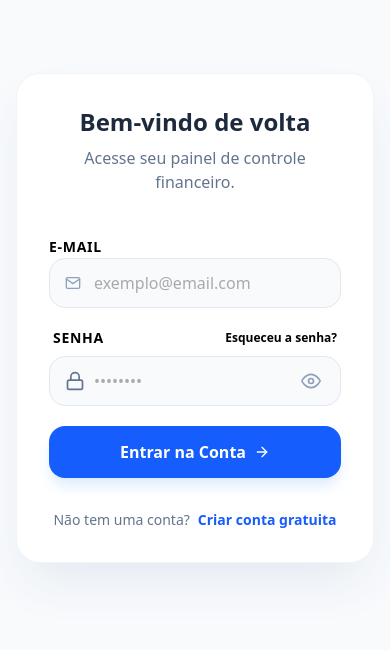
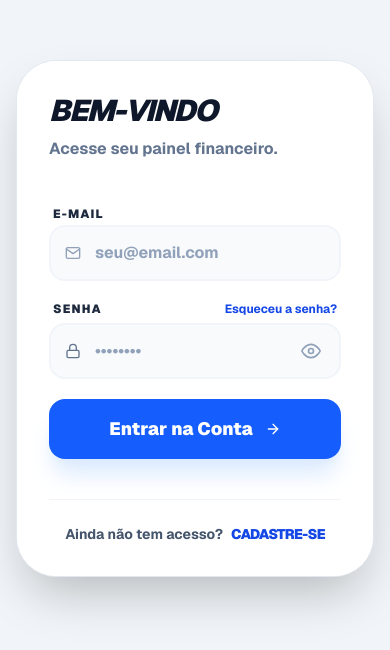
Before and after one commit to verronebrunaa/financeiro, a Next.js app: page /login in a window 390 px wide. Shown: the part 104-754 px from the top of the page. Built offline with nearby package versions, Linux system fonts and the light colour scheme; no server answers.

Commit message:
feat: add phone number input and formatting to login and settings pages

```diff
--- a/src/app/login/page.tsx
+++ b/src/app/login/page.tsx
@@ -11,7 +11,18 @@ import {
   FiShield,
   FiEyeOff,
   FiEye,
+  FiUser,
+  FiPhone,
 } from "react-icons/fi";
+
+function formatPhone(value: string) {
+  const digits = value.replace(/\D/g, "");
+  if (digits.length <= 2) return `(${digits}`;
+  if (digits.length <= 7) return `(${digits.slice(0, 2)}) ${digits.slice(2)}`;
+  if (digits.length <= 11)
+    return `(${digits.slice(0, 2)}) ${digits.slice(2, 7)}-${digits.slice(7, 11)}`;
+  return `(${digits.slice(0, 2)}) ${digits.slice(2, 7)}-${digits.slice(7, 11)}`;
+}
 
 export default function LoginPage() {
   const [email, setEmail] = useState("");
@@ -19,118 +30,194 @@ export default function LoginPage() {
   const [showPassword, setShowPassword] = useState(false);
   const [isRegister, setIsRegister] = useState(false);
   const [loading, setLoading] = useState(false);
+
+  const [fullName, setFullName] = useState("");
+  const [phone, setPhone] = useState("");
+
   const router = useRouter();
-  const toast = useToast()
+  const toast = useToast();
+
+  function clearForm() {
+    setEmail("");
+    setPassword("");
+    setFullName("");
+    setPhone("");
+  }
 
   async function handleSubmit(e: React.SyntheticEvent<HTMLFormElement>) {
     e.preventDefault();
     setLoading(true);
     try {
       if (isRegister) {
-        const { error } = await supabase.auth.signUp({ email, password });
+        const { error } = await supabase.auth.signUp({
+          email,
+          password,
+          options: {
+            data: {
+              full_name: fullName,
+              phone: phone,
+            },
+          },
+        });
+
         if (error) throw error;
-        // show toast instead of alert
-        toast.show({ message: 'Confirme seu e-mail para continuar.', variant: 'info' })
+
+        toast.show({
+          message: "Confirme seu e-mail para continuar.",
+          variant: "info",
+        });
+
+        clearForm();
+        setIsRegister(false);
       } else {
         const { data, error } = await supabase.auth.signInWithPassword({
           email,
           password,
         });
+
         if (error) throw error;
         if (data.session) router.push("/dashboard");
       }
-    } catch (err: any) {
-      toast.show({ message: err.message || 'Erro na autenticação', variant: 'error' })
+    } catch (err: unknown) {
+      let errorMsg = "Erro na autenticação";
+      if (err instanceof Error) errorMsg = err.message;
+      toast.show({ message: errorMsg, variant: "error" });
     } finally {
       setLoading(false);
     }
   }
 
   return (
-    <div className="min-h-screen flex items-center justify-center bg-slate-50 p-4">
-      {/* Container Principal */}
-      <div className="w-full max-w-250 grid md:grid-cols-2 bg-white rounded-3xl overflow-hidden shadow-2xl shadow-slate-200 border border-slate-100">
-        {/* Lado Esquerdo: Branding/Marketing */}
-        <div className="hidden md:flex flex-col justify-between p-12 bg-linear-to-br from-blue-600 to-indigo-700 text-white">
+    <div className="min-h-screen flex items-center justify-center bg-slate-100 p-4 font-sans text-slate-900">
+      <div className="w-full max-w-5xl grid md:grid-cols-2 bg-white rounded-[40px] overflow-hidden shadow-2xl border border-slate-200">
+        <div className="hidden md:flex flex-col justify-between p-12 bg-linear-to-br from-blue-700 to-indigo-900 text-white">
           <div>
-            <div className="flex items-center gap-2 mb-8">
-              <div className="w-10 h-10 bg-white/20 backdrop-blur-md rounded-xl flex items-center justify-center font-bold text-2xl tracking-tighter italic">
+            <div className="flex items-center gap-2 mb-12">
+              <div className="w-10 h-10 bg-white text-blue-700 rounded-xl flex items-center justify-center font-extrabold text-2xl italic shadow-lg">
                 $
               </div>
               <span className="text-2xl font-bold tracking-tight italic">
-                Finan<span className="opacity-50">.</span>
+                Finna<span className="text-blue-300">.</span>
               </span>
             </div>
-            <h2 className="text-4xl font-bold leading-tight mb-4 text-balance">
-              Domine suas finanças com inteligência.
+            <h2 className="text-4xl font-black leading-tight mb-6 tracking-tighter italic">
+              {isRegister
+                ? "Comece sua jornada financeira hoje."
+                : "Domine suas finanças com inteligência."}
             </h2>
-            <p className="text-blue-100 text-lg">
+            <p className="text-blue-100 text-lg font-medium">
               Importe extratos, categorize gastos e visualize seu crescimento em
               um só lugar.
             </p>
           </div>
 
-          <div className="space-y-4">
-            <div className="flex items-center gap-3 text-sm bg-white/10 p-3 rounded-2xl backdrop-blur-sm">
-              <FiShield className="text-blue-200" size={20} />
-              <span>Segurança de nível bancário para seus dados.</span>
-            </div>
+          <div className="flex items-center gap-3 text-sm bg-white/10 p-4 rounded-2xl backdrop-blur-md border border-white/10">
+            <FiShield className="text-blue-200" size={24} />
+            <span className="font-bold uppercase tracking-widest text-[10px]">
+              Segurança de nível bancário para seus dados
+            </span>
           </div>
         </div>
 
-        {/* Lado Direito: Formulário */}
-        <div className="p-8 md:p-12 flex flex-col justify-center">
-          <div className="mb-10 text-center md:text-left">
-            <h3 className="text-2xl font-bold text-slate-800">
-              {isRegister ? "Crie sua conta" : "Bem-vindo de volta"}
+        <div className="p-8 md:p-16 flex flex-col justify-center bg-white">
+          <div className="mb-10">
+            <h3 className="text-3xl font-black text-slate-900 tracking-tighter uppercase italic">
+              {isRegister ? "Criar conta" : "Bem-vindo"}
             </h3>
-            <p className="text-slate-500 mt-2">
+            <p className="text-slate-500 font-bold mt-2">
               {isRegister
-                ? "Comece a organizar sua vida financeira hoje."
-                : "Acesse seu painel de controle financeiro."}
+                ? "Preencha os dados abaixo."
+                : "Acesse seu painel financeiro."}
             </p>
           </div>
 
           <form onSubmit={handleSubmit} className="space-y-5">
+            {isRegister && (
+              <div className="animate-in fade-in slide-in-from-top-2 duration-300 space-y-5">
                 <div className="space-y-1.5">
-              <label htmlFor="email" className="text-sm font-bold text-black uppercase tracking-wider">
+                  <label
+                    htmlFor="fullName"
+                    className="text-xs font-black text-slate-800 uppercase tracking-widest ml-1"
+                  >
+                    Nome Completo
+                  </label>
+                  <div className="relative group">
+                    <FiUser className="absolute left-4 top-1/2 -translate-y-1/2 text-slate-400 group-focus-within:text-blue-600 transition-colors" />
+                    <input
+                      id="fullName"
+                      className="w-full bg-slate-50 border-2 border-slate-100 rounded-2xl py-3.5 pl-11 pr-4 text-slate-900 font-bold placeholder:text-slate-400 focus:bg-white focus:border-blue-600 focus:ring-4 focus:ring-blue-50 transition-all outline-none"
+                      value={fullName}
+                      onChange={(e) => setFullName(e.target.value)}
+                      placeholder="Seu nome"
+                      required={isRegister}
+                    />
+                  </div>
+                </div>
+
+                <div className="space-y-1.5">
+                  <label
+                    htmlFor="phone"
+                    className="text-xs font-black text-slate-800 uppercase tracking-widest ml-1"
+                  >
+                    Telefone
+                  </label>
+                  <div className="relative group">
+                    <FiPhone className="absolute left-4 top-1/2 -translate-y-1/2 text-slate-400 group-focus-within:text-blue-600 transition-colors" />
+                    <input
+                      id="phone"
+                      className="w-full bg-slate-50 border-2 border-slate-100 rounded-2xl py-3.5 pl-11 pr-4 text-slate-900 font-bold placeholder:text-slate-400 focus:bg-white focus:border-blue-600 focus:ring-4 focus:ring-blue-50 transition-all outline-none"
+                      value={formatPhone(phone)}
+                      onChange={(e) => setPhone(e.target.value)}
+                      placeholder="(00) 00000-0000"
+                    />
+                  </div>
+                </div>
+              </div>
+            )}
+
+            <div className="space-y-1.5">
+              <label
+                htmlFor="email"
+                className="text-xs font-black text-slate-800 uppercase tracking-widest ml-1"
+              >
                 E-mail
               </label>
               <div className="relative group">
-                <FiMail className="absolute left-4 top-1/2 -translate-y-1/2 text-slate-400 group-focus-within:text-blue-500 transition-colors" />
+                <FiMail className="absolute left-4 top-1/2 -translate-y-1/2 text-slate-400 group-focus-within:text-blue-600 transition-colors" />
                 <input
-                  className="w-full bg-slate-50 border border-slate-200 rounded-2xl py-3 pl-11 pr-4 text-foreground placeholder:opacity-70 focus:bg-white focus:border-blue-500 focus:ring-4 focus:ring-blue-50 transition-all outline-none login-input"
+                  id="email"
+                  className="w-full bg-slate-50 border-2 border-slate-100 rounded-2xl py-3.5 pl-11 pr-4 text-slate-900 font-bold placeholder:text-slate-400 focus:bg-white focus:border-blue-600 focus:ring-4 focus:ring-blue-50 transition-all outline-none"
                   value={email}
                   onChange={(e) => setEmail(e.target.value)}
                   type="email"
-                  placeholder="exemplo@email.com"
+                  placeholder="seu@email.com"
                   required
                 />
               </div>
             </div>
 
             <div className="space-y-1.5">
-              <div className="space-y-2">
               <div className="flex justify-between items-center px-1">
-                  <label htmlFor="password" className="text-sm font-bold text-black uppercase tracking-wider">
+                <label
+                  htmlFor="password"
+                  className="text-xs font-black text-slate-800 uppercase tracking-widest"
+                >
                   Senha
                 </label>
                 {!isRegister && (
                   <button
                     type="button"
-                      className="text-xs font-bold hover:text-blue-800 hover:underline transition-all"
+                    className="text-xs font-bold text-blue-700 hover:text-blue-800 hover:underline transition-all"
                   >
                     Esqueceu a senha?
                   </button>
                 )}
               </div>
               <div className="relative group">
-                  <FiLock
-                    className="absolute left-4 top-1/2 -translate-y-1/2 text-slate-500 group-focus-within:text-blue-600 transition-colors"
-                    size={20}
-                  />
+                <FiLock className="absolute left-4 top-1/2 -translate-y-1/2 text-slate-500 group-focus-within:text-blue-600 transition-colors" />
                 <input
-                    className="w-full bg-slate-50 border border-slate-200 rounded-2xl py-3 pl-11 pr-4 text-foreground placeholder:opacity-70 focus:bg-white focus:border-blue-500 focus:ring-4 focus:ring-blue-50 transition-all outline-none login-input"
+                  id="password"
+                  className="w-full bg-slate-50 border-2 border-slate-100 rounded-2xl py-3.5 pl-11 pr-12 text-slate-900 font-bold placeholder:text-slate-400 focus:bg-white focus:border-blue-600 focus:ring-4 focus:ring-blue-50 transition-all outline-none"
                   value={password}
                   onChange={(e) => setPassword(e.target.value)}
                   type={showPassword ? "text" : "password"}
@@ -140,42 +227,42 @@ export default function LoginPage() {
                 <button
                   type="button"
                   onClick={() => setShowPassword(!showPassword)}
-                    className="absolute right-4 top-1/2 -translate-y-1/2 text-slate-400 hover:text-slate-600 p-1 transition-colors"
+                  className="absolute right-4 top-1/2 -translate-y-1/2 text-slate-400 hover:text-slate-600 p-1"
                 >
-                    {showPassword ? (
-                      <FiEyeOff size={20} />
-                    ) : (
-                      <FiEye size={20} />
-                    )}
+                  {showPassword ? <FiEyeOff size={20} /> : <FiEye size={20} />}
                 </button>
-                </div>
               </div>
             </div>
 
             <button
               disabled={loading}
-              className="w-full bg-blue-600 hover:bg-blue-700 text-white font-bold py-3.5 rounded-2xl shadow-lg shadow-blue-100 transition-all flex items-center justify-center gap-2 group disabled:opacity-70 disabled:cursor-not-allowed"
+              className="w-full bg-blue-600 hover:bg-blue-700 active:scale-[0.98] text-white font-black py-4 rounded-2xl shadow-xl shadow-blue-100 transition-all flex items-center justify-center gap-3 group disabled:opacity-70 mt-4"
             >
               {loading ? (
-                <div className="w-5 h-5 border-2 border-white/30 border-t-white rounded-full animate-spin" />
+                <div className="w-6 h-6 border-3 border-white/30 border-t-white rounded-full animate-spin" />
               ) : (
                 <>
+                  <span className="text-lg">
                     {isRegister ? "Começar Agora" : "Entrar na Conta"}
+                  </span>
                   <FiArrowRight className="group-hover:translate-x-1 transition-transform" />
                 </>
               )}
             </button>
           </form>
 
-          <div className="mt-8 text-center">
-            <p className="text-sm text-slate-500">
-              {isRegister ? "Já possui uma conta?" : "Não tem uma conta?"}
+          <div className="mt-10 text-center border-t border-slate-100 pt-6">
+            <p className="text-slate-600 font-bold text-sm">
+              {isRegister ? "Já possui uma conta?" : "Ainda não tem acesso?"}
               <button
                 type="button"
-                className="ml-2 text-blue-600 font-bold hover:text-blue-700 transition-colors"
-                onClick={() => setIsRegister((s) => !s)}
+                className="ml-2 text-blue-700 font-black hover:text-indigo-800 underline-offset-4 hover:underline transition-all uppercase tracking-tighter"
+                onClick={() => {
+                  clearForm();
+                  setIsRegister((s) => !s);
+                }}
               >
-                {isRegister ? "Fazer login" : "Criar conta gratuita"}
+                {isRegister ? "Fazer login" : "Cadastre-se"}
               </button>
             </p>
           </div>
--- /dev/null
+++ b/src/components/FeatureCard.tsx
@@ -0,0 +1,19 @@
+"use client";
+
+export default function FeatureCard({
+  icon,
+  title,
+  desc,
+}: Readonly<{ icon: React.ReactNode; title: string; desc: string }>) {
+  return (
+    <div className="space-y-6 group p-8 rounded-4xl hover:bg-slate-50 transition-all duration-500 border border-transparent hover:border-slate-100">
+      <div className="w-16 h-16 bg-blue-50 text-blue-600 rounded-2xl flex items-center justify-center group-hover:scale-110 group-hover:bg-blue-600 group-hover:text-white transition-all duration-500 shadow-sm shadow-blue-100">
+        {icon}
+      </div>
+      <h3 className="text-2xl font-black text-slate-900 tracking-tight italic">
+        {title}
+      </h3>
+      <p className="text-slate-500 font-medium leading-relaxed">{desc}</p>
+    </div>
+  );
+}
--- a/src/components/SettingsManager.tsx
+++ b/src/components/SettingsManager.tsx
@@ -13,6 +13,15 @@ import {
 import supabase from "../lib/supabaseClient";
 import { useAuth } from "./AuthProvider";
 import { useToast } from "./ToastProvider";
+
+function formatPhone(value: string) {
+  const digits = value.replace(/\D/g, "");
+  if (digits.length <= 2) return `(${digits}`;
+  if (digits.length <= 7) return `(${digits.slice(0, 2)}) ${digits.slice(2)}`;
+  if (digits.length <= 11)
+    return `(${digits.slice(0, 2)}) ${digits.slice(2, 7)}-${digits.slice(7, 11)}`;
+  return `(${digits.slice(0, 2)}) ${digits.slice(2, 7)}-${digits.slice(7, 11)}`;
+}
 
 export default function SettingsManager() {
   const { user } = useAuth();
@@ -63,7 +72,8 @@ export default function SettingsManager() {
     setLoading(true);
 
     // Só UPDATE, não upsert
-    const { error } = await supabase.from("profiles")
+    const { error } = await supabase
+      .from("profiles")
       .update({
         full_name: profile.fullName,
         phone: profile.phone,
@@ -95,47 +105,35 @@ export default function SettingsManager() {
     setPicUploading(true);
     try {
       // Upload para Supabase Storage
-      const fileExt = file.name.split('.').pop();
+      const fileExt = file.name.split(".").pop();
       const fileName = `${user.id}.${fileExt}`;
       const { data, error } = await supabase.storage
-        .from('profile-pics')
+        .from("profile-pics")
         .upload(fileName, file, { upsert: true });
       if (error) throw error;
       // Recupera URL pública
       const { publicUrl } = supabase.storage
-        .from('profile-pics')
+        .from("profile-pics")
         .getPublicUrl(fileName).data;
       setProfilePic(publicUrl);
       toast.show({
-        title: 'Sucesso',
-        message: 'Foto de perfil atualizada!',
-        variant: 'success'
+        title: "Sucesso",
+        message: "Foto de perfil atualizada!",
+        variant: "success",
       });
     } catch (err: any) {
       toast.show({
-        title: 'Erro',
-        message: err?.message || 'Erro ao enviar foto.',
-        variant: 'error'
+        title: "Erro",
+        message: err?.message || "Erro ao enviar foto.",
+        variant: "error",
       });
     }
     setPicUploading(false);
   };
 
-  // Função para formatar telefone
-  function formatPhone(value: string) {
-    const digits = value.replace(/\D/g, "");
-    if (digits.length <= 2) return `(${digits}`;
-    if (digits.length <= 7)
-      return `(${digits.slice(0, 2)}) ${digits.slice(2)}`;
-    if (digits.length <= 11)
-      return `(${digits.slice(0, 2)}) ${digits.slice(2, 7)}-${digits.slice(7, 11)}`;
-    return `(${digits.slice(0, 2)}) ${digits.slice(2, 7)}-${digits.slice(7, 11)}`;
-  }
-
   return (
     <div className="max-w-4xl space-y-8 animate-in fade-in slide-in-from-bottom-4 duration-500">
-      {/* SEÇÃO: Perfil Público */}
-      <section className="bg-white rounded-[32px] border border-slate-200 shadow-sm overflow-hidden">
+      <section className="bg-white rounded-4xl border border-slate-200 shadow-sm overflow-hidden">
         <div className="p-8 border-b border-slate-100 flex items-center justify-between bg-slate-50/50">
           <div>
             <h3 className="text-lg font-black text-slate-900 tracking-tight">
@@ -148,14 +146,24 @@ export default function SettingsManager() {
           <div className="relative group">
             <div className="w-20 h-20 bg-slate-900 rounded-3xl flex items-center justify-center text-white text-2xl font-black shadow-xl overflow-hidden">
               {profilePic ? (
-                <img src={profilePic} alt="Foto de perfil" className="w-full h-full object-cover rounded-3xl" />
+                <img
+                  src={profilePic}
+                  alt="Foto de perfil"
+                  className="w-full h-full object-cover rounded-3xl"
+                />
               ) : (
                 profile.email.charAt(0).toUpperCase()
               )}
             </div>
             <label className="absolute -bottom-2 -right-2 p-2 bg-blue-600 text-white rounded-xl shadow-lg hover:bg-blue-700 transition-all active:scale-90 cursor-pointer">
               <FiCamera size={16} />
-              <input type="file" accept="image/*" className="hidden" onChange={handlePicChange} disabled={picUploading} />
+              <input
+                type="file"
+                accept="image/*"
+                className="hidden"
+                onChange={handlePicChange}
+                disabled={picUploading}
+              />
             </label>
           </div>
         </div>
@@ -197,10 +205,14 @@ export default function SettingsManager() {
           </div>
 
           <div className="space-y-2">
-            <label className="text-xs font-black text-slate-400 uppercase tracking-widest ml-1">
+            <label
+              htmlFor="phone"
+              className="text-xs font-black text-slate-400 uppercase tracking-widest ml-1"
+            >
               Telefone
             </label>
             <input
+              id="phone"
               type="text"
               value={profile.phone}
               onChange={(e) =>
```
Lines whose indentation alone changed are shown as unchanged.
